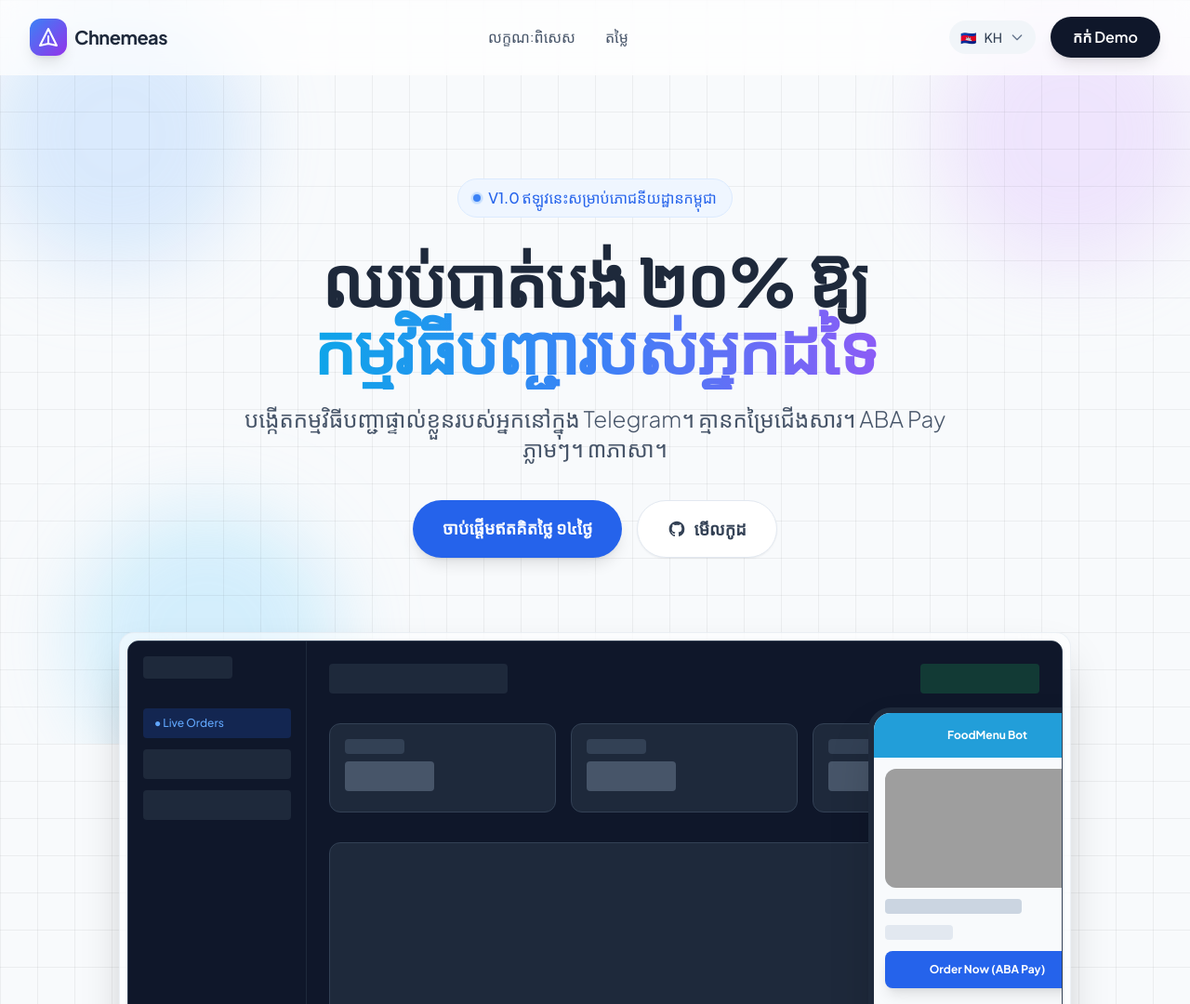
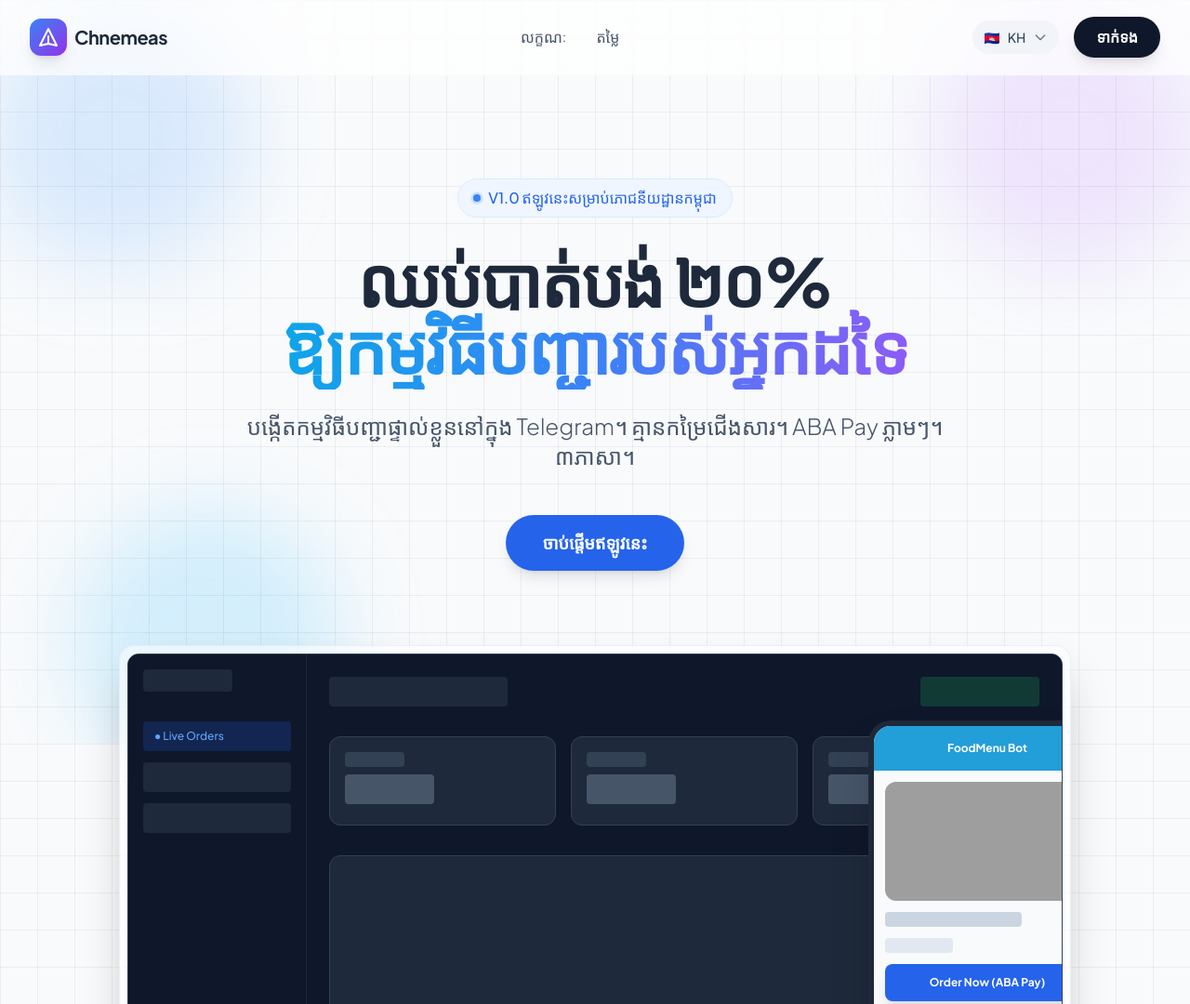
Before and after one commit to Vuthi1111/Foodmenu-Marketing, a plain HTML site: page index.html in a window 1280 px wide. Shown: the top 1080 px of the page at 93% size. Drawn offline with nearby package versions, Linux system fonts and the light colour scheme; grey boxes are pictures that could not be loaded.

Commit message:
feat: remove free trial/open source/demo, fix Khmer text spacing

```diff
--- a/index.html
+++ b/index.html
@@ -139,23 +139,19 @@
           V1.0 is now live for Cambodian Restaurants
         </div>
 
-        <h1 class="text-5xl md:text-7xl font-extrabold tracking-tight mb-6 leading-tight">
+        <h1 class="text-5xl md:text-7xl font-extrabold tracking-tight mb-8 leading-tight">
           Stop losing 20% to <br/>
           <span class="text-gradient">delivery apps.</span>
         </h1>
 
-        <p class="mt-4 text-xl md:text-2xl text-slate-600 max-w-3xl mx-auto mb-10 font-light">
+        <p class="mt-6 text-xl md:text-2xl text-slate-600 max-w-3xl mx-auto mb-12 font-light leading-relaxed">
           Launch your own direct-to-consumer ordering app right inside Telegram.
           Zero commission. Instant ABA payments. Trilingual support.
         </p>
 
-        <div class="flex flex-col sm:flex-row justify-center gap-4">
-          <a href="#pricing" class="bg-blue-600 text-white px-8 py-4 rounded-full font-bold text-lg hover:bg-blue-700 transition shadow-lg hover:shadow-blue-500/30">
-            Start 14-Day Free Trial
-          </a>
-          <a href="https://github.com/Vuthi1111/telegram-food-ordering-bot" target="_blank" class="bg-white text-slate-700 border border-slate-200 px-8 py-4 rounded-full font-bold text-lg hover:bg-slate-50 transition shadow-sm flex items-center justify-center gap-2">
-            <svg class="w-5 h-5" fill="currentColor" viewBox="0 0 24 24"><path fill-rule="evenodd" d="M12 2C6.477 2 2 6.484 2 12.017c0 4.425 2.865 8.18 6.839 9.504.5.092.682-.217.682-.483 0-.237-.008-.868-.013-1.703-2.782.605-3.369-1.343-3.369-1.343-.454-1.158-1.11-1.466-1.11-1.466-.908-.62.069-.608.069-.608 1.003.07 1.531 1.032 1.531 1.032.892 1.53 2.341 1.088 2.91.832.092-.647.35-1.088.636-1.338-2.22-.253-4.555-1.113-4.555-4.951 0-1.093.39-1.988 1.029-2.688-.103-.253-.446-1.272.098-2.65 0 0 .84-.27 2.75 1.026A9.564 9.564 0 0112 6.844c.85.004 1.705.115 2.504.337 1.909-1.296 2.747-1.027 2.747-1.027.546 1.379.202 2.398.1 2.651.64.7 1.028 1.595 1.028 2.688 0 3.848-2.339 4.695-4.566 4.943.359.309.678.92.678 1.855 0 1.338-.012 2.419-.012 2.747 0 .268.18.58.688.482A10.019 10.019 0 0022 12.017C22 6.484 17.522 2 12 2z" clip-rule="evenodd"></path></svg>
-            View Open Source
+        <div class="flex justify-center">
+          <a href="#pricing" class="bg-blue-600 text-white px-10 py-4 rounded-full font-bold text-lg hover:bg-blue-700 transition shadow-lg hover:shadow-blue-500/30">
+            Get Started Now
           </a>
         </div>
       </div>
@@ -378,7 +374,7 @@
             </li>
           </ul>
           <a href="#" class="block w-full py-3 px-4 bg-blue-600 hover:bg-blue-500 text-white font-bold rounded-xl transition text-center shadow-lg hover:shadow-blue-500/25">
-            Start Free Trial
+            Get Started Now
           </a>
         </div>
 
@@ -472,13 +468,12 @@
       en: {
         navFeatures: "Features",
         navPricing: "Pricing",
-        navDemo: "Book a Demo",
+        navContact: "Contact Sales",
         heroBadge: "V1.0 is now live for Cambodian Restaurants",
         heroTitle1: "Stop losing 20% to",
         heroTitle2: "delivery apps.",
         heroSubtitle: "Launch your own direct-to-consumer ordering app right inside Telegram. Zero commission. Instant ABA payments. Trilingual support.",
-        heroCta1: "Start 14-Day Free Trial",
-        heroCta2: "View Open Source",
+        heroCta: "Get Started Now",
         featTitle1: "The Framework",
         featTitle2: "Everything you need to sell directly.",
         featSubtitle: "Built specifically for the Cambodian F&amp;B market, handling local languages, payments, and workflows out of the box.",
@@ -503,7 +498,7 @@
         planEnterprise: "Enterprise",
         planEnterpriseDesc: "For chains & franchises",
         planGetStarted: "Get Started",
-        planStartTrial: "Start Free Trial",
+        planGetStartedNow: "Get Started Now",
         planContactSales: "Contact Sales",
         ctaTitle: "Ready to take back your profits?",
         ctaSubtitle: "Join the restaurants that have already moved away from high-commission platforms to direct Telegram ordering.",
@@ -511,32 +506,31 @@
         footerRights: "© 2026 Chnemeas Ordering System."
       },
       kh: {
-        navFeatures: "លក្ខណៈពិសេស",
+        navFeatures: "លក្ខណៈ",
         navPricing: "តម្លៃ",
-        navDemo: "កក់ Demo",
+        navContact: "ទាក់ទង",
         heroBadge: "V1.0 ឥឡូវនេះសម្រាប់ភោជនីយដ្ឋានកម្ពុជា",
-        heroTitle1: "ឈប់បាត់បង់ ២០% ឱ្យ",
-        heroTitle2: "កម្មវិធីបញ្ជារបស់អ្នកដទៃ",
-        heroSubtitle: "បង្កើតកម្មវិធីបញ្ជាផ្ទាល់ខ្លួនរបស់អ្នកនៅក្នុង Telegram។ គ្មានកម្រៃជើងសារ។ ABA Pay ភ្លាមៗ។ ៣ភាសា។",
-        heroCta1: "ចាប់ផ្ដើមឥតគិតថ្លៃ ១៤ថ្ងៃ",
-        heroCta2: "មើលកូដ",
+        heroTitle1: "ឈប់បាត់បង់ ២០%",
+        heroTitle2: "ឱ្យកម្មវិធីបញ្ជារបស់អ្នកដទៃ",
+        heroSubtitle: "បង្កើតកម្មវិធីបញ្ជាផ្ទាល់ខ្លួននៅក្នុង Telegram។ គ្មានកម្រៃជើងសារ។ ABA Pay ភ្លាមៗ។ ៣ភាសា។",
+        heroCta: "ចាប់ផ្ដើមឥឡូវនេះ",
         featTitle1: "គ្រោងការណ៍",
-        featTitle2: "អ្វីគ្រប់យ៉ាងដែលអ្នកត្រូវការដើម្បីលក់ផ្ទាល់។",
+        featTitle2: "អ្វីគ្រប់យ៉ាងសម្រាប់លក់ផ្ទាល់។",
         featSubtitle: "សម្រាប់ទីផ្សារ F&amp;B កម្ពុជាពិសេស។",
         feat1Title: "Telegram Mini App",
-        feat1Desc: "ហាងដ៏ស្អាតនៅក្នុង Telegram។ មិនត្រូវការទាញយកទេ។",
+        feat1Desc: "ហាងស្អាតនៅក្នុង Telegram។ មិនត្រូវការទាញយកទេ។",
         feat2Title: "ABA Pay",
         feat2Desc: "ABA QR Checkout។ អតិថិជនបញ្ជាហើយបង់ប្រាក់ភ្លាមៗ។",
         feat3Title: "៣ភាសា (EN/KH/CN)",
-        feat3Desc: "បម្រើជនជាតិខ្មែរ បរទេស និងភ្ញៀវចិន។ ម៉ឺនុយប្តូរភាសាភ្លាមៗ។",
+        feat3Desc: "បម្រើជនជាតិខ្មែរ បរទេស និងភ្ញៀវចិន។ ភាសាប្តូរភ្លាមៗ។",
         feat4Title: "Dashboard ផ្ទាល់",
-        feat4Desc: "ទទួល រៀបចំ និងបញ្ចប់ការបញ្ជាដោយផ្ទាល់។",
+        feat4Desc: "ទទួល រៀបចំ និងបញ្ចប់ការបញ្ជាផ្ទាល់។",
         feat5Title: "គ្មានកម្រៃជើងសារ",
         feat5Desc: "បង់ថ្លៃរាប់ខែហើយរក្សាលុយ ១០០%។",
         feat6Title: "ការជូនដំណឹងភ្លាមៗ",
         feat6Desc: "អតិថិជនទទួលបានការជូនដំណឹង Telegram ដោយស្វ័យប្រវត្តិ។",
-        pricingTitle: "តម្លៃស្អាត និងថ្លៃ។",
-        pricingSubtitle: "គ្មានកម្រៃជើងសារ។ គ្មានថ្លៃលាក់។ ជ្រើសរើសផ្លាន។",
+        pricingTitle: "តម្លៃថ្លៃ និងស្អាត។",
+        pricingSubtitle: "គ្មានកម្រៃជើងសារ។ គ្មានថ្លៃលាក់។ ជ្រើសផ្លាន។",
         planStarter: "Starter",
         planStarterDesc: "សម្រាប់ភោជនីយដ្ឋានតូច",
         planGrowth: "Growth",
@@ -544,30 +538,29 @@
         planEnterprise: "Enterprise",
         planEnterpriseDesc: "សម្រាប់សាខា និង franchise",
         planGetStarted: "ចាប់ផ្ដើម",
-        planStartTrial: "ចាប់ផ្ដើមឥតគិតថ្លៃ",
-        planContactSales: "ទាក់ទងផ្សារ",
-        ctaTitle: "ត្រៀមខ្លួនដើម្បីយកប្រាក់ចំណេញរបស់អ្នកមកវិញ?",
-        ctaSubtitle: "ចូលរួមជាមួយភោជនីយដ្ឋានដែលបានឈប់ប្រើកម្មវិធីបញ្ជាខ្ពស់។",
+        planGetStartedNow: "ចាប់ផ្ដើមឥឡូវ",
+        planContactSales: "ទាក់ទង",
+        ctaTitle: "ត្រៀមយកប្រាក់ចំណេញមកវិញ?",
+        ctaSubtitle: "ចូលរួមជាមួយភោជនីយដ្ឋានដែលឈប់ប្រើកម្មវិធីខ្ពស់។",
         ctaBtn: "ចាប់ផ្ដើមថ្ងៃនេះ",
         footerRights: "© 2026 Chnemeas ប្រព័ន្ធបញ្ជា។"
       },
       zh: {
         navFeatures: "功能",
         navPricing: "价格",
-        navDemo: "预约演示",
+        navContact: "联系销售",
         heroBadge: "V1.0 已上线，专为柬埔寨餐厅打造",
         heroTitle1: "别再让配送平台拿走",
         heroTitle2: "20% 的利润。",
-        heroSubtitle: "在 Telegram 内直接创建您自己的点餐应用。零佣金。即时 ABA 支付。三语支持。",
-        heroCta1: "免费试用 14 天",
-        heroCta2: "查看源码",
+        heroSubtitle: "在 Telegram 内直接创建您的点餐应用。零佣金。即时 ABA 支付。三语支持。",
+        heroCta: "立即开始",
         featTitle1: "核心框架",
         featTitle2: "直接销售所需的一切。",
         featSubtitle: "专为柬埔寨餐饮市场打造，开箱即用的多语言、支付和工作流。",
         feat1Title: "Telegram 小程序",
-        feat1Desc: "精美的店铺界面，直接在 Telegram 内打开。您的顾客无需下载任何应用。",
+        feat1Desc: "精美的店铺界面，直接在 Telegram 内打开。无需下载。",
         feat2Title: "原生 ABA Pay",
-        feat2Desc: "集成 ABA QR 结账。顾客下单、扫码，您即时收到款项。",
+        feat2Desc: "集成 ABA QR 结账。顾客下单、扫码，即时收款。",
         feat3Title: "三语支持 (EN/KH/CN)",
         feat3Desc: "自动服务本地人、外籍人士和中国游客。菜单即时切换语言。",
         feat4Title: "实时管理后台",
@@ -585,7 +578,7 @@
         planEnterprise: "企业版",
         planEnterpriseDesc: "适合连锁和加盟",
         planGetStarted: "立即开始",
-        planStartTrial: "免费试用",
+        planGetStartedNow: "立即开始",
         planContactSales: "联系销售",
         ctaTitle: "准备好夺回您的利润了吗？",
         ctaSubtitle: "加入已经告别高佣金平台、转向 Telegram 直接点餐的餐厅行列。",
@@ -613,18 +606,21 @@
       // Update navbar
       document.querySelector('a[href="#features"]').textContent = t.navFeatures;
       document.querySelector('a[href="#pricing"]').textContent = t.navPricing;
-      document.querySelector('.bg-slate-900.text-white').textContent = t.navDemo;
+      document.querySelector('.bg-slate-900.text-white').textContent = t.navContact;
 
-      // Hero
-      document.querySelector('.bg-blue-50.border-blue-100 span:last-child').parentElement.querySelector('span:last-child').nextElementSibling?.remove;
-      document.querySelector('.animate-ping').parentElement.parentElement.childNodes[2].textContent = '\n            ' + t.heroBadge + '\n          ';
+      // Hero badge
+      const badgeText = document.querySelector('.bg-blue-50.border-blue-100');
+      badgeText.childNodes[badgeText.childNodes.length - 1].textContent = '\n          ' + t.heroBadge + '\n        ';
+
+      // Hero title
       document.querySelector('h1').innerHTML = t.heroTitle1 + '<br/><span class="text-gradient">' + t.heroTitle2 + '</span>';
+
+      // Hero subtitle
       document.querySelector('h1 + p').textContent = t.heroSubtitle;
 
-      // Hero CTAs
-      const heroCtas = document.querySelectorAll('section.relative.pt-32 a.bg-blue-600, section.relative.pt-32 a.bg-white');
-      if (heroCtas[0]) heroCtas[0].textContent = t.heroCta1;
-      if (heroCtas[1]) heroCtas[1].innerHTML = '<svg class="w-5 h-5" fill="currentColor" viewBox="0 0 24 24"><path fill-rule="evenodd" d="M12 2C6.477 2 2 6.484 2 12.017c0 4.425 2.865 8.18 6.839 9.504.5.092.682-.217.682-.483 0-.237-.008-.868-.013-1.703-2.782.605-3.369-1.343-3.369-1.343-.454-1.158-1.11-1.466-1.11-1.466-.908-.62.069-.608.069-.608 1.003.07 1.531 1.032 1.531 1.032.892 1.53 2.341 1.088 2.91.832.092-.647.35-1.088.636-1.338-2.22-.253-4.555-1.113-4.555-4.951 0-1.093.39-1.988 1.029-2.688-.103-.253-.446-1.272.098-2.65 0 0 .84-.27 2.75 1.026A9.564 9.564 0 0112 6.844c.85.004 1.705.115 2.504.337 1.909-1.296 2.747-1.027 2.747-1.027.546 1.379.202 2.398.1 2.651.64.7 1.028 1.595 1.028 2.688 0 3.848-2.339 4.695-4.566 4.943.359.309.678.92.678 1.855 0 1.338-.012 2.419-.012 2.747 0 .268.18.58.688.482A10.019 10.019 0 0022 12.017C22 6.484 17.522 2 12 2z" clip-rule="evenodd"></path></svg> ' + t.heroCta2;
+      // Hero CTA
+      const heroCta = document.querySelector('section.relative.pt-32 a.bg-blue-600');
+      if (heroCta) heroCta.textContent = t.heroCta;
 
       // Features
       const featSection = document.getElementById('features');
@@ -646,7 +642,7 @@
 
       const priceCards = priceSection.querySelectorAll('.grid > div');
       const planKeys = ['Starter', 'Growth', 'Enterprise'];
-      const btnKeys = ['planGetStarted', 'planStartTrial', 'planContactSales'];
+      const btnKeys = ['planGetStarted', 'planGetStartedNow', 'planContactSales'];
       priceCards.forEach((card, i) => {
         card.querySelector('h3').textContent = t['plan' + planKeys[i]];
         card.querySelector('h3 + p').textContent = t['plan' + planKeys[i] + 'Desc'];
```
